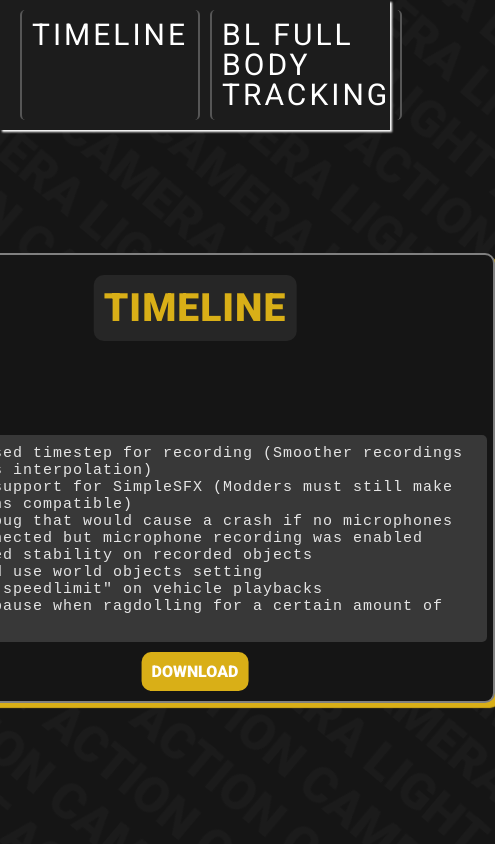
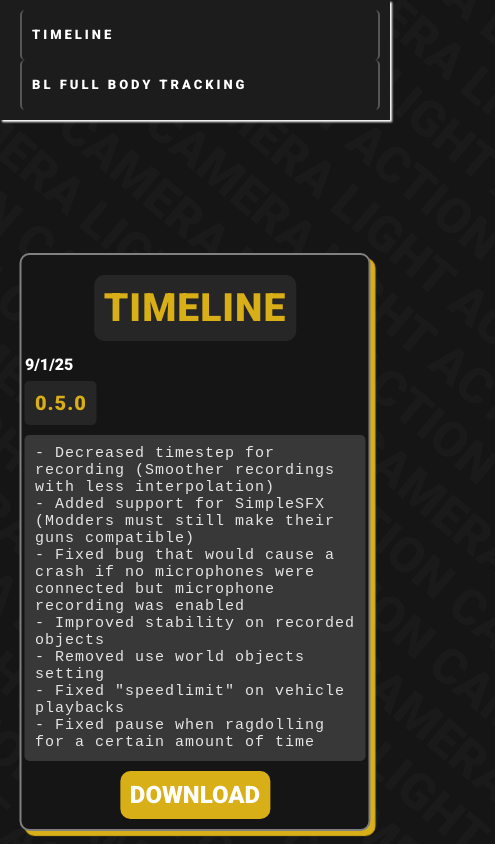
Before and after one commit to Jajoo2/notnotnotswipez.github.io, a plain HTML site: page index.html in a window 390 px wide. Shown: the whole page, 495 px wide, since content can reach past the window. Drawn offline with Linux system fonts and the light colour scheme.

Commit message:
Add responsive styles for mobile devices
Added media queries!!! for mobile to be usable.

```diff
--- a/styles.css
+++ b/styles.css
@@ -10,6 +10,7 @@
     background: rgb(28, 28, 28);
     box-shadow: 2px 2px 2px #ffffff;
 }
+
 
 .projectEntry {
     color: white;
@@ -146,3 +147,20 @@
     padding: 0;
     box-sizing: border-box;
 }
+
+@media (max-width: 600px) {
+    .names
+    {
+        font-size: small;
+        font-weight: bold;
+        flex-direction: column;
+    }
+   .center
+    {
+        width: 90%;
+    }
+    .downloadButton
+    {
+        font-size: x-large;
+    }
+}
```
